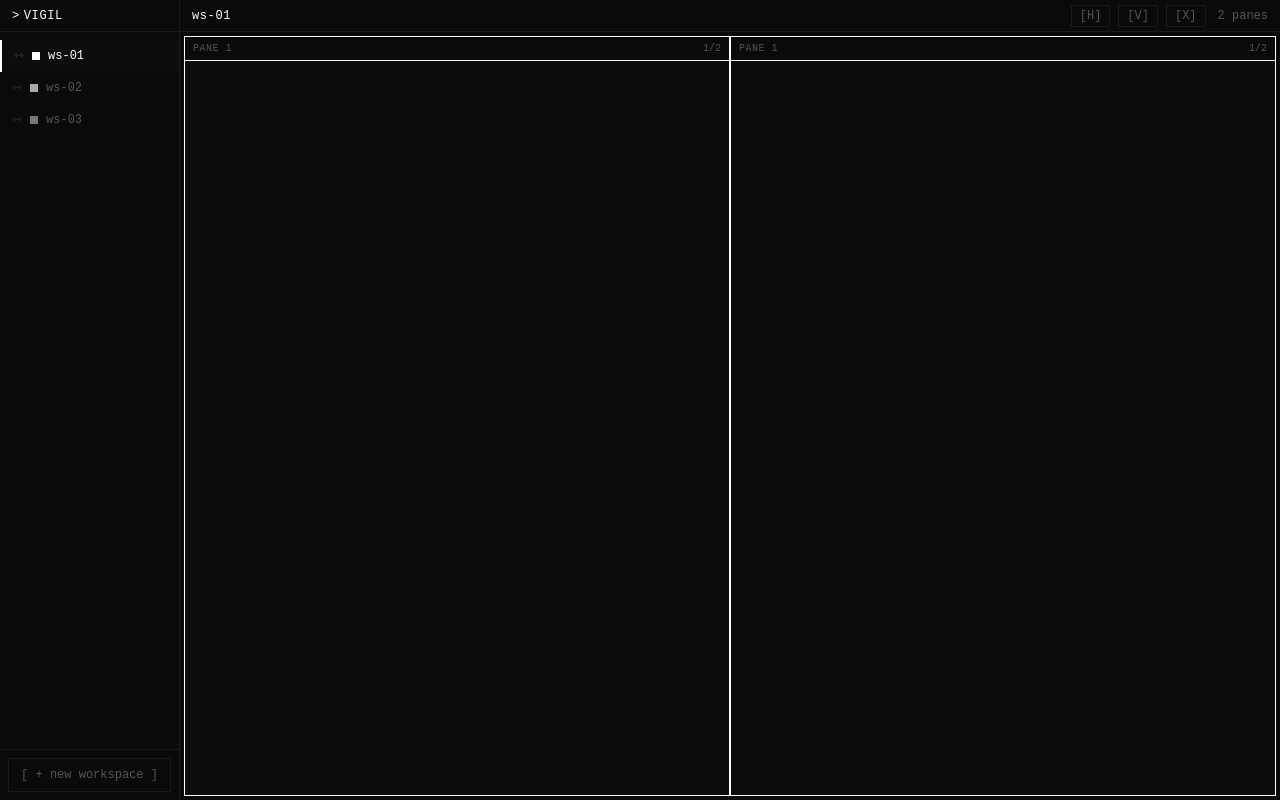
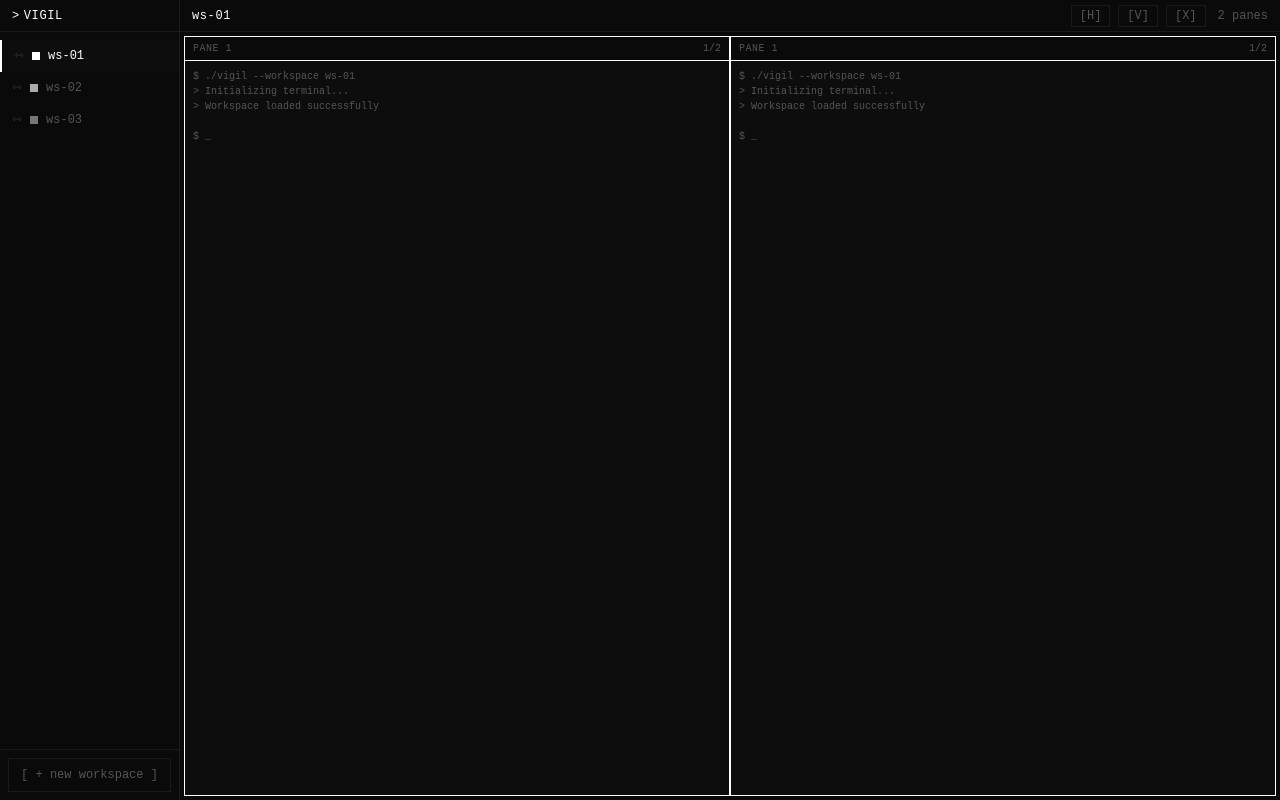
Before and after one commit to yofabr/vigil, a React (Vite) app: page / in a window 1280 px wide. Built offline with nearby package versions, Linux system fonts and the light colour scheme; the HTML template or start-up script is replaced by a standard one; a web font is replaced by a local one.

Commit message:
chore: Pane placholders

```diff
--- a/src/components/Pane.tsx
+++ b/src/components/Pane.tsx
@@ -17,11 +17,11 @@ export function Pane({
   return (
     <div
       onClick={onClick}
-      className="h-full flex flex-col bg-surface cursor-pointer"
+      className="h-full flex flex-col bg-surface"
       style={{ border: `1px solid ${borderColor}` }}
     >
       <div
-        className="h-6 flex items-center justify-between px-2 bg-bg"
+        className="h-6 flex items-center justify-between px-2 bg-bg cursor-pointer"
         style={{ borderBottom: `1px solid ${borderColor}` }}
       >
         <span className="text-[10px] text-[#555555] uppercase tracking-wider font-mono">
@@ -32,7 +32,14 @@ export function Pane({
         </span>
       </div>
 
-      <div className="flex-1 bg-[#0d0d0d] overflow-hidden">
+      <div className="flex-1 bg-[#0d0d0d] overflow-hidden p-2">
+        <pre className="text-[10px] text-[#555555] font-mono">
+{`$ ./vigil --workspace ws-${String(index + 1).padStart(2, '0')}
+> Initializing terminal...
+> Workspace loaded successfully
+
+$ _`}
+        </pre>
       </div>
     </div>
   );
--- a/src/components/PaneContainer.tsx
+++ b/src/components/PaneContainer.tsx
@@ -18,9 +18,9 @@ function flattenPanesWithIndex(pane: PaneType, parentSplit: 'horizontal' | 'vert
 const MIN_SIZE = 150;
 
 interface ResizeState {
-  parentRef: HTMLDivElement;
   split: 'horizontal' | 'vertical';
   siblingSizes: [number, number];
+  parentSize: number;
 }
 
 function ResizeHandle({
@@ -28,52 +28,50 @@ function ResizeHandle({
   sizes,
   setSizes,
   sizeKey1,
-  sizeKey2
+  sizeKey2,
+  parentSize
 }: {
   split: 'horizontal' | 'vertical';
   sizes: Record<string, number>;
   setSizes: React.Dispatch<React.SetStateAction<Record<string, number>>>;
   sizeKey1: string;
   sizeKey2: string;
+  parentSize: number;
 }) {
   const resizeRef = useRef<ResizeState | null>(null);
   const isHorizontal = split === 'horizontal';
 
   return (
     <div
-      className="w-1 bg-[#0f0f0f] hover:bg-white transition-colors duration-100 cursor-col-resize flex-shrink-0"
+      className="w-1 bg-[#0f0f0f] hover:bg-white transition-colors duration-100 flex-shrink-0"
       style={{ cursor: isHorizontal ? 'col-resize' : 'row-resize' }}
       onMouseDown={(e) => {
         e.preventDefault();
         e.stopPropagation();
 
-        const parent = e.currentTarget.parentElement as HTMLDivElement;
-        if (!parent) return;
-
         const size1 = sizes[sizeKey1] ?? 0.5;
         const size2 = sizes[sizeKey2] ?? 0.5;
 
         resizeRef.current = {
-          parentRef: parent,
           split,
           siblingSizes: [size1, size2],
+          parentSize,
         };
 
         const startPos = isHorizontal ? e.clientX : e.clientY;
-        const parentSize = isHorizontal ? parent.offsetWidth : parent.offsetHeight;
 
         const handleMouseMove = (moveEvent: MouseEvent) => {
           if (!resizeRef.current) return;
 
           const currentPos = isHorizontal ? moveEvent.clientX : moveEvent.clientY;
           const delta = currentPos - startPos;
-          const deltaFraction = delta / parentSize;
+          const deltaFraction = delta / resizeRef.current.parentSize;
 
           const [s1, s2] = resizeRef.current.siblingSizes;
           let newS1 = s1 + deltaFraction;
           let newS2 = s2 - deltaFraction;
 
-          const minFraction = MIN_SIZE / parentSize;
+          const minFraction = MIN_SIZE / resizeRef.current.parentSize;
 
           if (newS1 < minFraction) {
             newS1 = minFraction;
@@ -114,6 +112,7 @@ export function PaneContainer({
   activePaneIndex,
   onPaneClick,
 }: PaneContainerProps) {
+  const containerRef = useRef<HTMLDivElement>(null);
   const [sizes, setSizes] = useState<Record<string, number>>({});
 
   const flatPanes = flattenPanesWithIndex(pane, null);
@@ -122,9 +121,11 @@ export function PaneContainer({
   const renderPaneRecursive = (
     p: PaneType,
     index: number,
-    path: string[] = []
+    path: string[] = [],
+    parentEl: HTMLDivElement | null = null
   ): React.ReactNode => {
     const isActive = index === activePaneIndex;
+    const isHorizontal = p.split === 'horizontal';
 
     if (p.children && p.children.length > 0) {
       const childCount = p.children.length;
@@ -132,31 +133,37 @@ export function PaneContainer({
       return (
         <div
           key={p.id}
-          className={`flex h-full w-full ${p.split === 'horizontal' ? 'flex-row' : 'flex-col'}`}
+          ref={(el) => {
+            if (path.length === 0) {
+              (containerRef as React.MutableRefObject<HTMLDivElement | null>).current = el;
+            }
+          }}
+          className={`flex h-full w-full ${isHorizontal ? 'flex-row' : 'flex-col'}`}
         >
           {p.children.map((child, idx) => {
             const childPath = [...path, String(idx)];
             const sizeKey = childPath.join('-');
-
-            const otherIdx = idx === 0 ? 1 : 0;
-            const otherPath = [...path, String(otherIdx)];
-            const otherSizeKey = otherPath.join('-');
-
             const flexValue = sizes[sizeKey] ?? (1 / childCount);
 
             return (
               <div
                 key={child.id}
-                style={{ flex: flexValue, minWidth: MIN_SIZE + 'px', minHeight: MIN_SIZE + 'px' }}
+                className="relative"
+                style={{
+                  flex: `${flexValue} ${flexValue} 0%`,
+                  minWidth: isHorizontal ? MIN_SIZE + 'px' : undefined,
+                  minHeight: !isHorizontal ? MIN_SIZE + 'px' : undefined,
+                }}
               >
-                {renderPaneRecursive(child, index, childPath)}
+                {renderPaneRecursive(child, index, childPath, null)}
                 {idx < childCount - 1 && (
                   <ResizeHandle
                     split={p.split!}
                     sizes={sizes}
                     setSizes={setSizes}
                     sizeKey1={sizeKey}
-                    sizeKey2={otherSizeKey}
+                    sizeKey2={[...path, String(idx + 1)].join('-')}
+                    parentSize={parentEl ? (isHorizontal ? parentEl.offsetWidth : parentEl.offsetHeight) : (containerRef.current ? (isHorizontal ? containerRef.current.offsetWidth : containerRef.current.offsetHeight) : window.innerWidth)}
                   />
                 )}
               </div>
@@ -167,6 +174,7 @@ export function PaneContainer({
     }
 
     return (
+      <div className="h-full w-full">
         <Pane
           key={p.id}
           index={index}
@@ -174,23 +182,26 @@ export function PaneContainer({
           totalPanes={totalPanes}
           onClick={() => onPaneClick(index)}
         />
+      </div>
     );
   };
 
   if (!pane.children || pane.children.length === 0) {
     return (
+      <div className="h-full w-full">
         <Pane
           index={0}
           isActive={activePaneIndex === 0}
           totalPanes={1}
           onClick={() => onPaneClick(0)}
         />
+      </div>
     );
   }
 
   return (
-    <div className="flex h-full w-full">
-      {renderPaneRecursive(pane, activePaneIndex, ['0'])}
+    <div ref={containerRef} className="flex h-full w-full">
+      {renderPaneRecursive(pane, activePaneIndex, ['0'], null)}
     </div>
   );
 }
```
Lines whose indentation alone changed are shown as unchanged.
